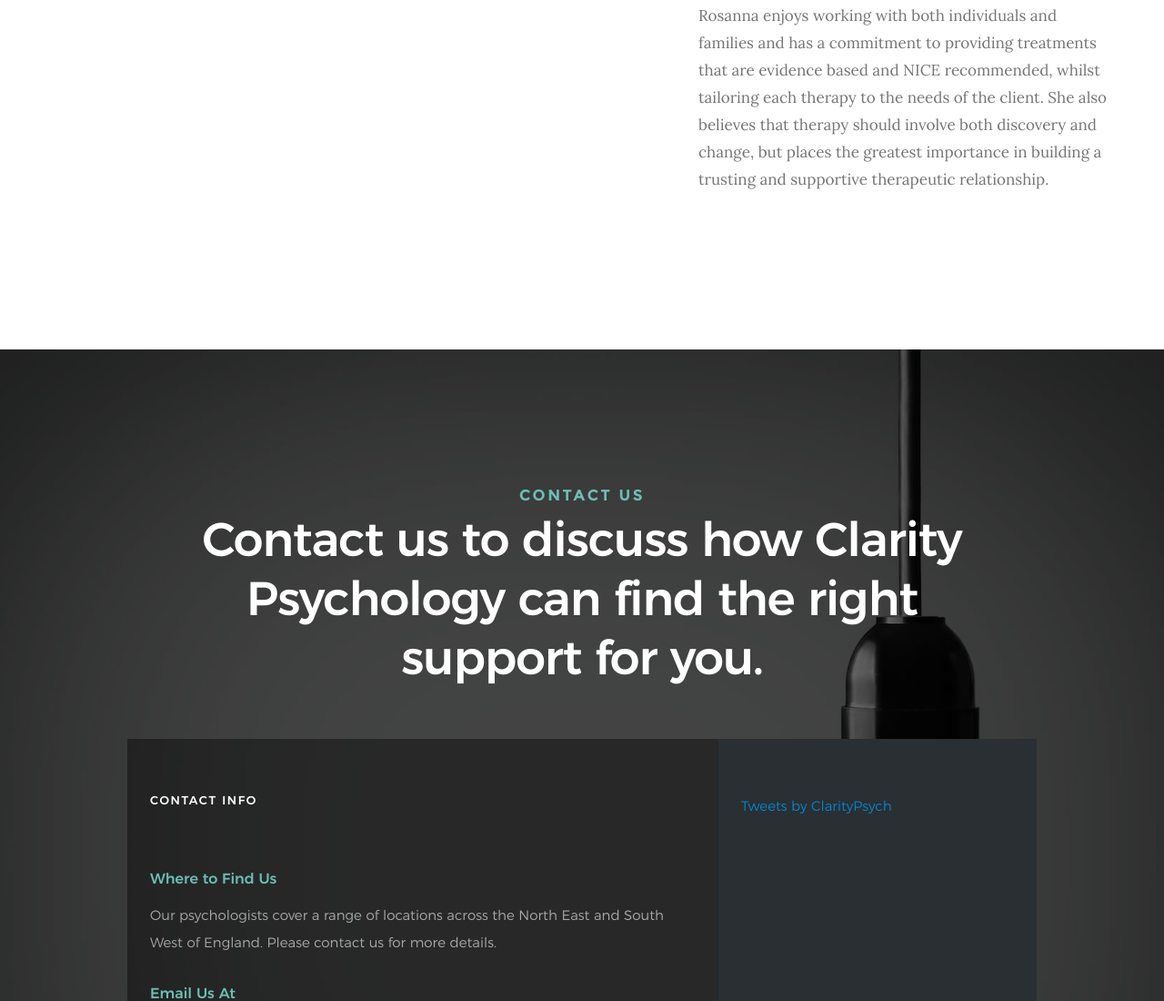
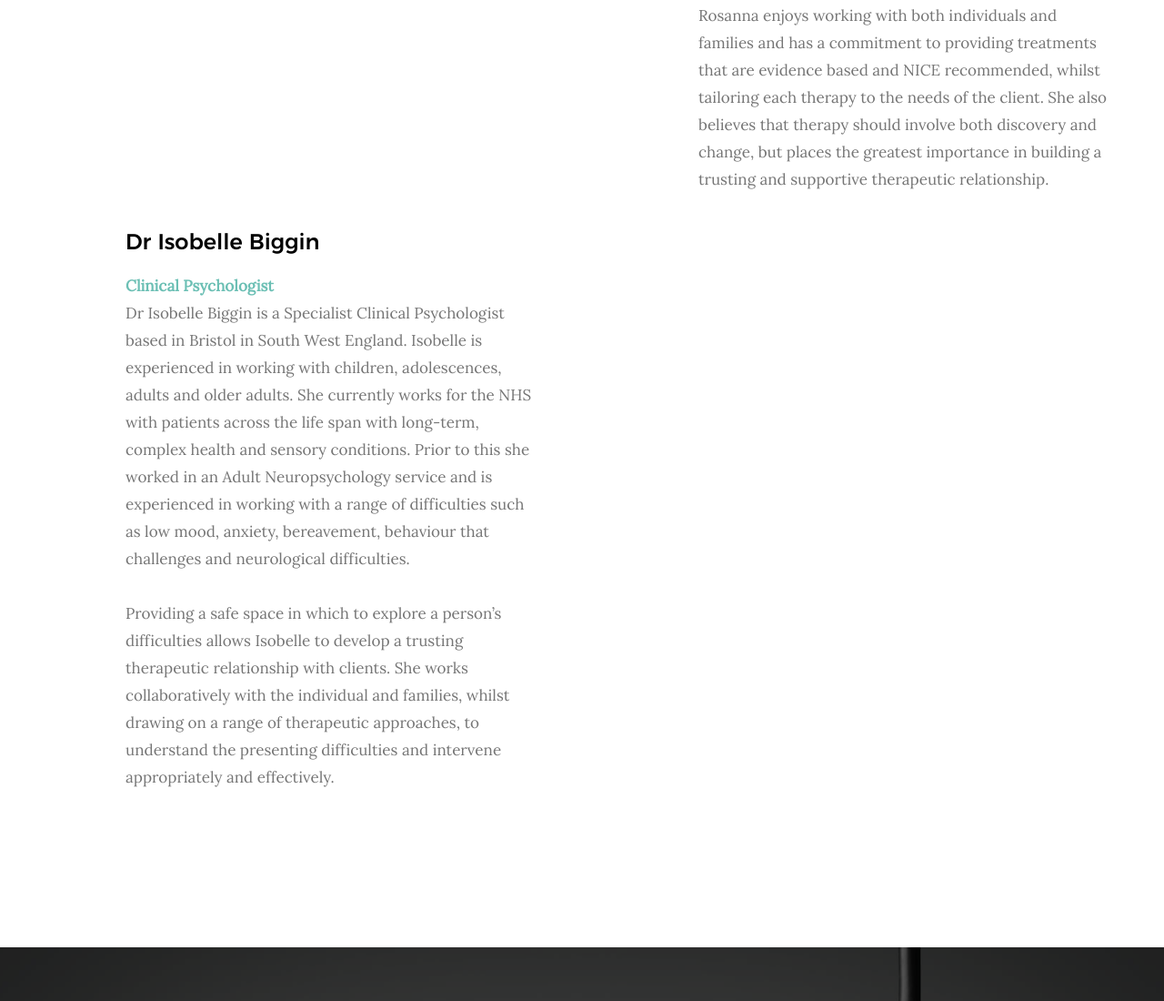
Before and after one commit to claritypsychology/github.io, a plain HTML site: page our-psychologists/index.html in a window 1280 px wide. Shown: the part 7324-8424 px from the top of the page at 91% size. Drawn offline with Linux system fonts and the light colour scheme; files whose address does not match are found by name.

Commit message:
isabelle profile.

```diff
--- a/our-psychologists/index.html
+++ b/our-psychologists/index.html
@@ -404,6 +404,28 @@
         </div>
       </div>
 
+      <div class="col-block service-item" data-aos="fade-up">
+        <div class="service-text">
+
+          <h3 class="h3">Dr Isobelle Biggin</h3>
+          <span class="title">Clinical Psychologist</span>
+          <span class="location"></span>
+          <p>Dr Isobelle Biggin is a Specialist Clinical Psychologist based in
+            Bristol in South West England. Isobelle is experienced in working
+            with children, adolescences, adults and older adults.
+            She currently works for the NHS with patients across the life
+            span with long-term, complex health and sensory conditions. Prior to
+            this she worked in an Adult Neuropsychology service and is experienced
+            in working with a range of difficulties such as low mood, anxiety,
+            bereavement, behaviour that challenges and neurological difficulties. </p>
+
+            <p>Providing a safe space in which to explore a person’s difficulties
+              allows Isobelle to develop a trusting therapeutic relationship with
+              clients. She works collaboratively with the individual and families,
+              whilst drawing on a range of therapeutic approaches, to understand
+              the presenting difficulties and intervene appropriately and effectively.</p>
+        </div>
+      </div>
     </div> <!-- end services-list -->
 
   </section> <!-- end s-services -->
```
